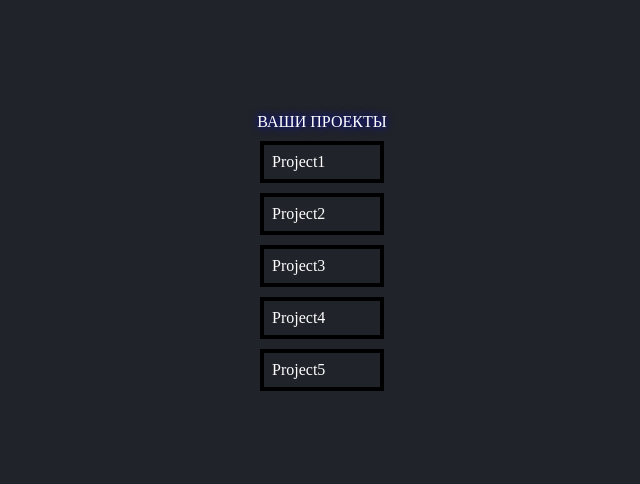
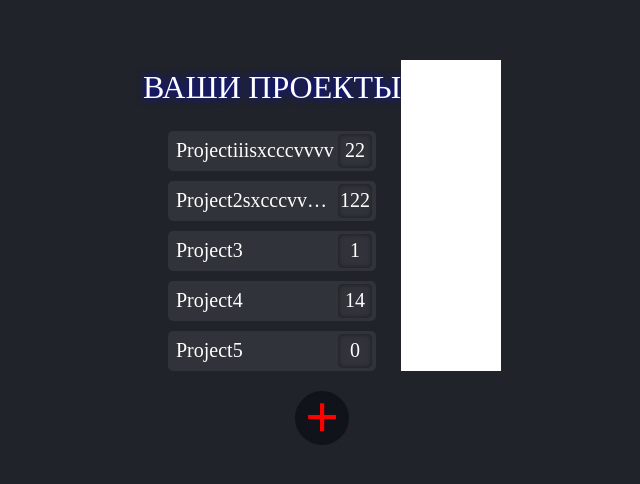
Before and after one commit to Calisthetic/site-constructor-demo-ui, a React (Create React App) app: page /projects in a window 1280 px wide. Shown: the part 148-632 px from the top of the page, without its empty margins (318-958 px from the left). Built offline with nearby package versions, Linux system fonts and the light colour scheme.

Commit message:
projects page

```diff
--- a/src/pages/Pages.module.css
+++ b/src/pages/Pages.module.css
@@ -56,9 +56,35 @@
   display: flex;
   align-items: center;
   justify-content: center;
+  flex-direction: column;
   background: #202329;
 }
 
+.projects_field {
+  display: flex;
+  flex-direction: row;
+}
+
+.add_project {
+  background-color: white;
+  width: 100px;
+  transition: 0.25s;
+}
+
+.titlecage {
+  color: white;
+  font-family: "Impact";
+  font-size: 32px;
+  text-shadow: rgba(0, 0, 255, 0.9) 0px 0px 9px;
+  margin-bottom: 12px;
+}
+
+.cages_back {
+  display: flex;
+  flex-direction: column;
+  align-items: center;
+  gap: 10px;
+}
 .cages {
   width: 100%;
   height: auto;
@@ -68,18 +94,76 @@
   flex-direction: column;
   align-items: center;
 }
+
+.cage_back {
+  padding: 0px 3px;
+  background-color: #202329;
+  border-radius: 3px;
+  transition: 0.25s ease;
+}
 .cage {
-  border: 4px solid black;
-  padding: 8px;
-  width: 100px;
+  font-size: 20px;
+  text-align: start;
+  height: 40px;
+  width: 200px;
+  padding-left: 8px;
   cursor: pointer;
   transition: 0.25s;
   color: white;
+  background-color: #303339;
+  border-radius: 5px;
+  display: flex;
+  flex-direction: row;
+  align-items: center;
 }
-.cage:hover {
-  border: 2px solid white;
+.cage_back:hover {
+  background-color: red;
 }
-.titlecage {
+.cage_back:hover .cage {
+  border-radius: 0px;
+}
+
+.cage_name {
+  width: calc(100% - 40px);
+  overflow: hidden;
+  white-space: nowrap;
+  text-overflow: ellipsis;
+  padding-right: 2px;
+}
+.cage_blocks_count {
   color: white;
-  text-shadow: rgba(0, 0, 255, 0.9) 0px 0px 9px;
+  background-color: white;
+  height: 34px;
+  width: 34px;
+  border-radius: 5px;
+  background: #303339;
+  box-shadow: 0px 0px 5px 0px rgba(0, 0, 0, 0.5) inset;
+  display: flex;
+  align-items: center;
+  justify-content: center;
+  transition: 0.25s ease;
+  white-space: nowrap;
+  overflow: hidden;
 }
+
+.add_button {
+  background-color: #101319;
+  height: 50px;
+  width: 50px;
+  border-radius: 50px;
+  display: flex;
+  align-items: center;
+  justify-content: center;
+  font-size: 60px;
+  padding: 0px 0px 0px 0.1px;
+  font-weight: 900;
+  cursor: pointer;
+  color: red;
+  border: 2px solid #101319;
+  transition: 0.25s;
+  margin-top: 20px;
+}
+.add_button:hover {
+  border: 2px solid lightgreen;
+  color: lime;
+}
--- a/src/pages/Projects.js
+++ b/src/pages/Projects.js
@@ -4,26 +4,59 @@ const Projects = () => {
   function selectProject() {
     window.location.href = "/main";
   }
+  function addProject() {
+    document.getElementById("AddProjectField").style.width === "0px"
+      ? (document.getElementById("AddProjectField").style.width = "200px")
+      : (document.getElementById("AddProjectField").style.width = "0px");
+    document.getElementById("AddProjectField").style.marginLeft === "0px"
+      ? (document.getElementById("AddProjectField").style.marginLeft = "20px")
+      : (document.getElementById("AddProjectField").style.marginLeft = "0px");
+  }
 
   return (
     <div className={s.background_projects}>
+      <div className={s.projects_field}>
+        <div className={s.cages_back}>
+          <div title="Click to edit your project" className={s.titlecage}>
+            ВАШИ ПРОЕКТЫ
+          </div>
           <div className={s.cages}>
-        <div className={s.titlecage}> ВАШИ ПРОЕКТЫ </div>
+            <div className={s.cage_back}>
               <div className={s.cage} onClick={selectProject}>
-          Project1
+                <div className={s.cage_name}>Projectiiisxcccvvvv</div>
+                <div className={s.cage_blocks_count}>22</div>
               </div>
+            </div>
+            <div className={s.cage_back}>
               <div className={s.cage} onClick={selectProject}>
-          Project2
+                <div className={s.cage_name}>Project2sxcccvvvvv</div>
+                <div className={s.cage_blocks_count}>122</div>
               </div>
+            </div>
+            <div className={s.cage_back}>
               <div className={s.cage} onClick={selectProject}>
-          Project3
+                <div className={s.cage_name}>Project3</div>
+                <div className={s.cage_blocks_count}>1</div>
               </div>
+            </div>
+            <div className={s.cage_back}>
               <div className={s.cage} onClick={selectProject}>
-          Project4
+                <div className={s.cage_name}>Project4</div>
+                <div className={s.cage_blocks_count}>14</div>
               </div>
+            </div>
+            <div className={s.cage_back}>
               <div className={s.cage} onClick={selectProject}>
-          Project5
+                <div className={s.cage_name}>Project5</div>
+                <div className={s.cage_blocks_count}>0</div>
               </div>
+            </div>
+          </div>
+        </div>
+        <div id="AddProjectField" className={s.add_project}></div>
+      </div>
+      <div className={s.add_button} onClick={addProject}>
+        +
       </div>
     </div>
   );
```
Lines whose indentation alone changed are shown as unchanged.
